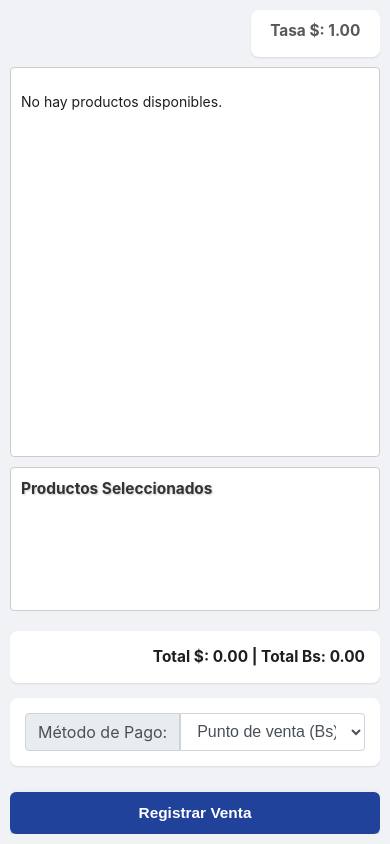
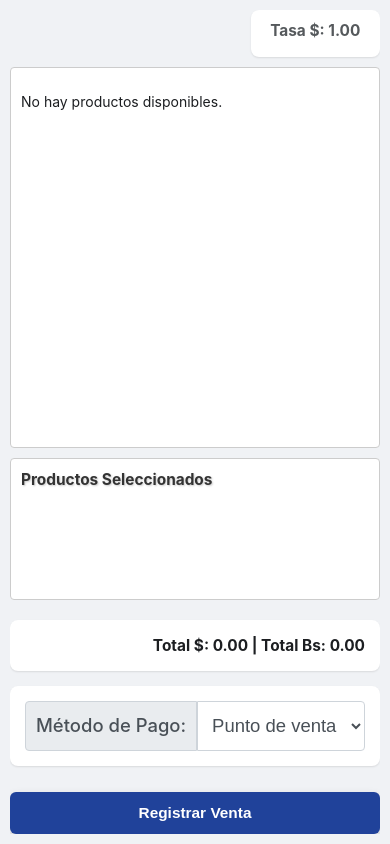
Before and after one commit to manuel-marg/ADH-Control-de-Ventas, a website: page www/ventas.html in a window 390 px wide. Drawn offline with Linux system fonts and the light colour scheme; some packages are replaced by stand-ins of ours; sample sign-in values are in the browser's storage.

Commit message:
Cambios en las vista as para categorias

```diff
--- a/config.xml
+++ b/config.xml
@@ -24,5 +24,6 @@
         <icon src="www/img/android/icon-144-xxhdpi.png" density="xxhdpi" />
         <icon src="www/img/android/icon-192-xxxhdpi.png" density="xxxhdpi" />
         <preference name="AndroidWindowSplashScreenAnimatedIcon" value="www/img/android/splash.png" />
+        <preference name="AndroidWindowSplashScreenBackground" value="#19488e" />
     </platform>
 </widget>
--- a/www/css/index.css
+++ b/www/css/index.css
@@ -138,7 +138,7 @@
 
 input[type="text"],
 input[type="password"],
-input[type="number"]{
+input[type="number"] {
     padding: 9px;
     margin-bottom: 15px;
     border: 1px solid #ccd0d5;
@@ -558,25 +558,21 @@
 }
 
 .input-group-text {
-    display: -webkit-box;
-    display: -ms-flexbox;
     display: flex;
-    -webkit-box-align: center;
-    -ms-flex-align: center;
     align-items: center;
-    padding: .375rem .75rem;
-    margin-bottom: 0;
-    font-size: 1rem;
-    font-weight: 400;
+    padding: 10px;
+    font-size: 1.2em;
+    font-weight: 500;
     line-height: 1.5;
     color: #495057;
     text-align: center;
     white-space: nowrap;
     background-color: #e9ecef;
+    border-right: 1px solid #ced4da;
+    border-top-left-radius: .25rem;
+    border-bottom-left-radius: .25rem;
     border: 1px solid #ced4da;
-    border-radius: .25rem;
-    border-top-right-radius: 0;
-    border-bottom-right-radius: 0;
+    min-width: 80px;
 }
 
 .input-group>.custom-select:not(:first-child),
@@ -589,11 +585,23 @@
 .input-group>.custom-select,
 .input-group>.form-control {
     position: relative;
-    -webkit-box-flex: 1;
-    -ms-flex: 1 1 auto;
+    display: block;
+    border: 1px solid #ced4da;
+    margin-bottom: 0;
     flex: 1 1 auto;
     width: 1%;
-    margin-bottom: 0;
+    padding: 10px;
+    font-size: 1.2em;
+    line-height: 1.5;
+    color: #495057;
+    background-color: #fff;
+    background-clip: padding-box;
+    box-sizing: border-box;
+    border-top-left-radius: 0;
+    border-bottom-left-radius: 0;
+    border-top-right-radius: .25rem;
+    border-bottom-right-radius: .25rem;
+    transition: border-color .15s ease-in-out, box-shadow .15s ease-in-out;
 }
 
 .form-control {
--- a/www/js/gestionar_inventario.js
+++ b/www/js/gestionar_inventario.js
@@ -3,7 +3,7 @@
 function onDeviceReadyGestionarInventario() {
     console.log('Running cordova for gestionar_inventario.html');
     if (!localStorage.getItem('currentUser')) {
-        // window.location.href = "index.html";
+         window.location.href = "index.html";
     }
     // Se moverá la llamada a cargarGestionarInventarioPage para asegurar que los datos estén listos.
 }
--- a/www/js/historial_ventas.js
+++ b/www/js/historial_ventas.js
@@ -3,7 +3,7 @@
 function onDeviceReadyHistorial() {
     console.log('Running cordova for historial_ventas.html');
     if (!localStorage.getItem('currentUser')) {
-        // window.location.href = "index.html"; // Opcional: redirigir si no está logueado
+         window.location.href = "index.html"; // Opcional: redirigir si no está logueado
     }
     cargarHistorialVentas();
 }
--- a/www/js/ventas.js
+++ b/www/js/ventas.js
@@ -4,7 +4,7 @@
     console.log('Running cordova for ventas.html');
     // Check if user is logged in, redirect to index.html if not
     if (!localStorage.getItem('currentUser')) {
-        // window.location.href = "index.html";
+         window.location.href = "index.html";
     }
     // initializeVentas() se llamará desde DOMContentLoaded ahora
 }
```
Also changed, not shown: www/js/menu.js (+2 -5 lines), www/js/tasa.js (+8 -8 lines), 1 other file.
